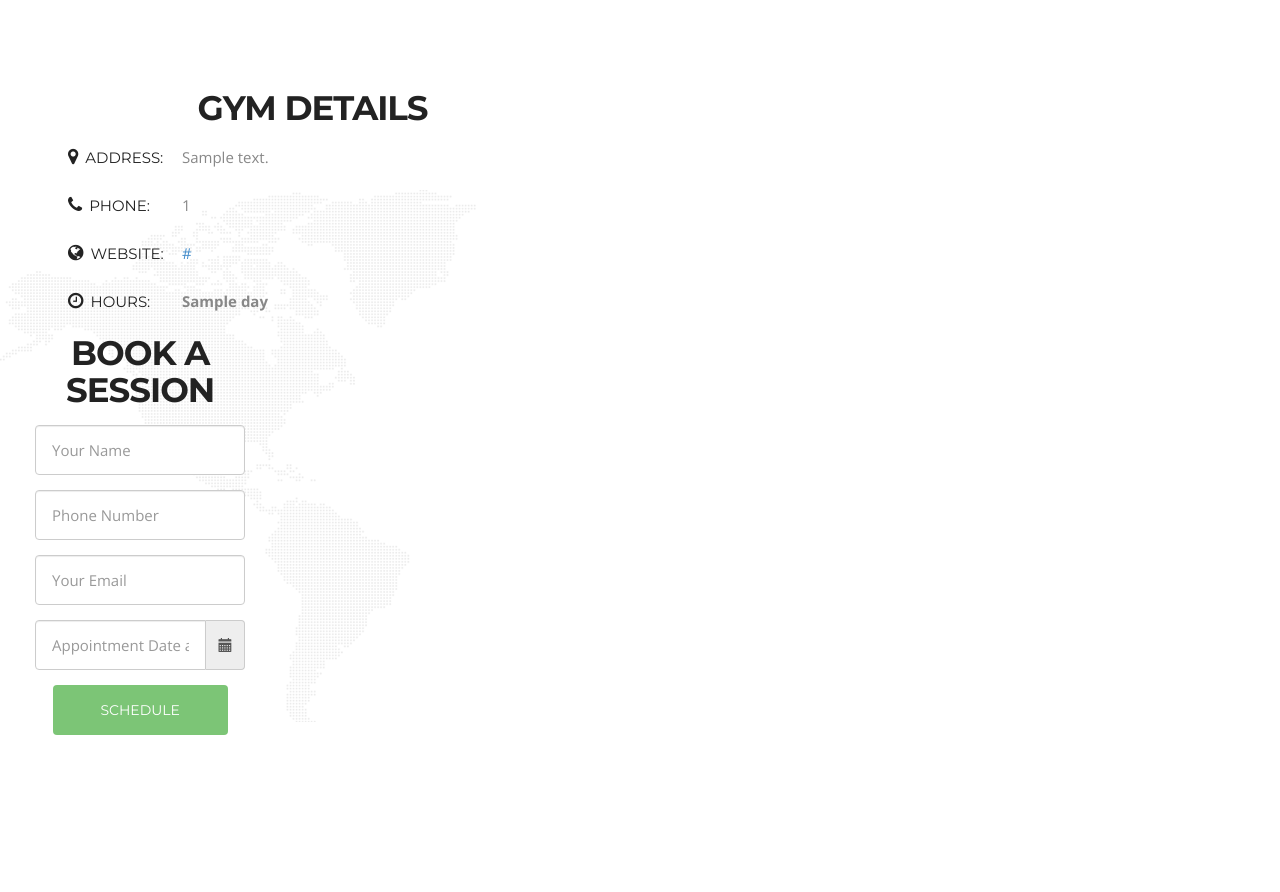
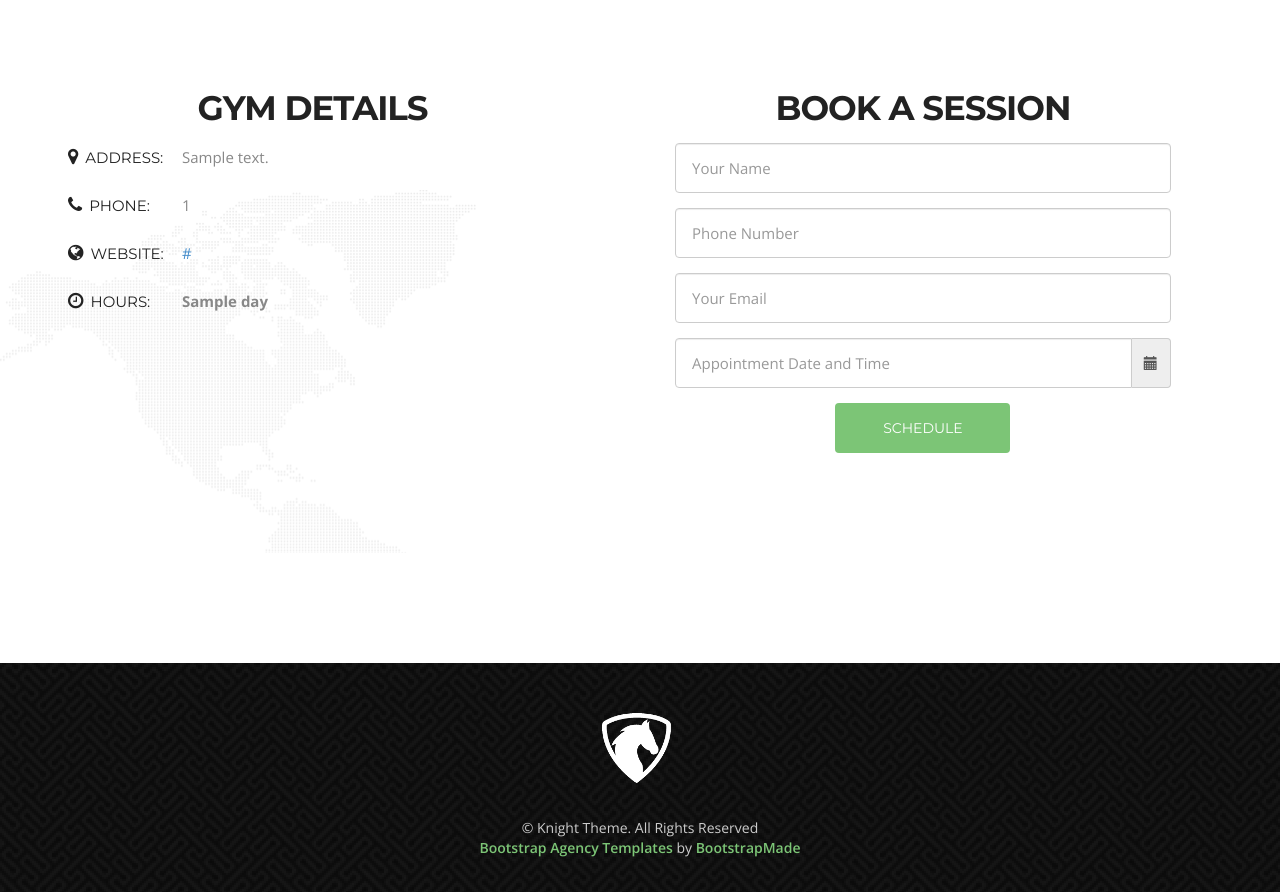
Before and after one commit to brainyfarm/find-gym, a Flask app: page /gym/more/1 in a window 1280 px wide. Shown: the part 612-1504 px from the top of the page. Run offline with Flask 2, Linux system fonts and the light colour scheme; a database or web service that is not in the repository returns one stand-in record (values such as "Sample title"); data that the repository does not hold is empty; some libraries are stand-ins or nearby versions.

Commit message:
modify bad css

```diff
--- a/templates/gym.html
+++ b/templates/gym.html
@@ -77,6 +77,14 @@
                       </div>
                     {% endif %}
 
+                    <ul class="social-link">
+                      <!-- <li class="twitter"><a href="#"><i class="fa-twitter"></i></a></li>
+                      <li class="facebook"><a href="#"><i class="fa-facebook"></i></a></li>
+                      <li class="pinterest"><a href="#"><i class="fa-pinterest"></i></a></li>
+                      <li class="gplus"><a href="#"><i class="fa-google-plus"></i></a></li>
+                      <li class="dribbble"><a href="#"><i class="fa-dribbble"></i></a></li>
+                    </ul> -->
+              </div>
 
 				<div class="col-lg-5 col-sm-5 wow fadeInUp delay-05s">
 					<div class="form">
```
